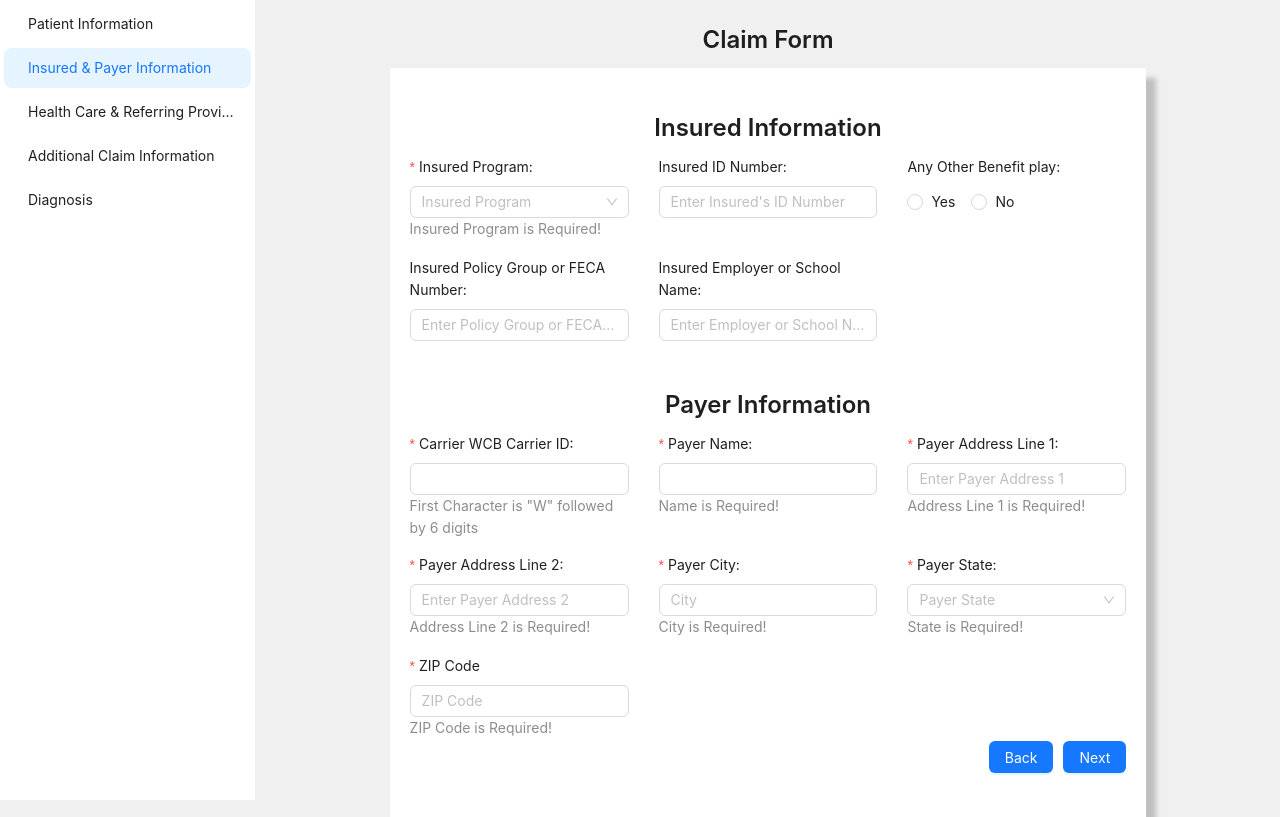
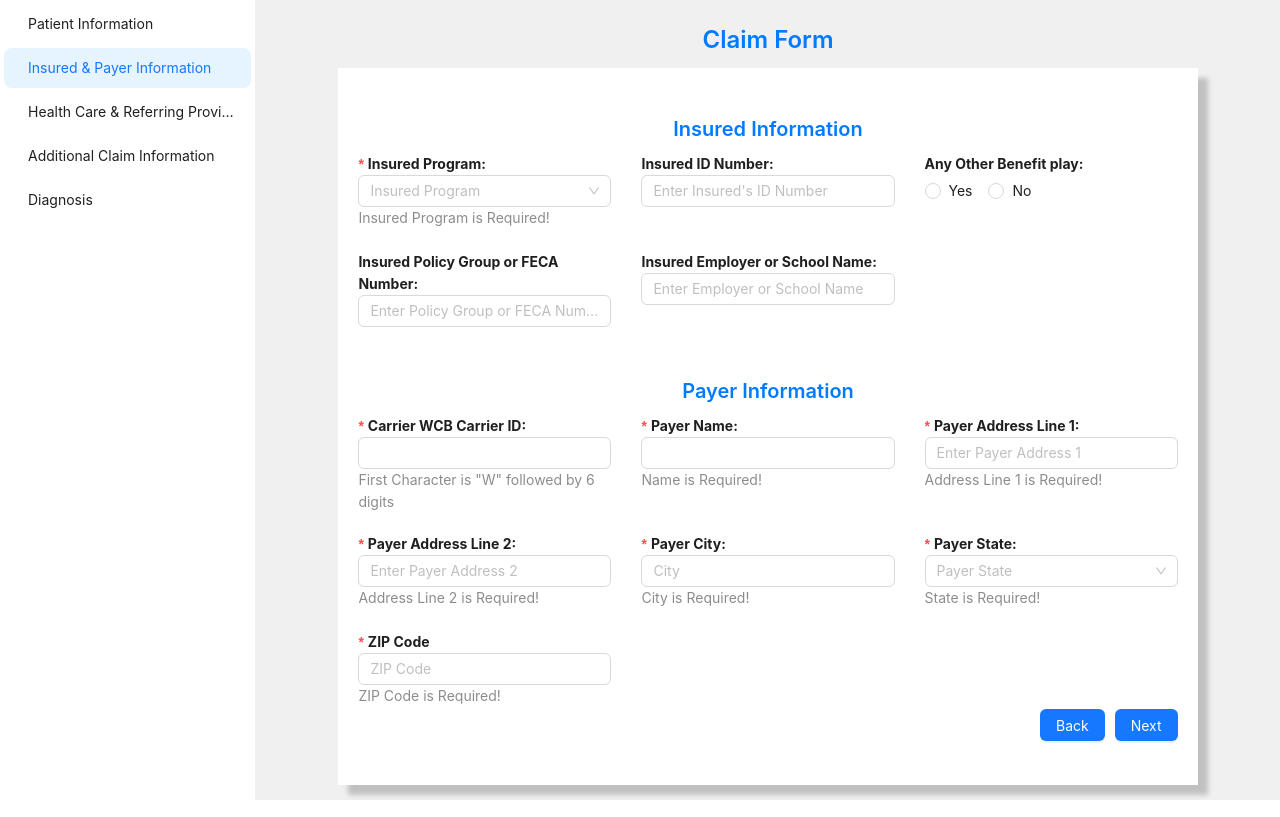
Before and after one commit to anji2006/ClaimInsurance, a React (Vite) app: page / in a window 1280 px wide. Both pictures are taken after a click on the item "Insured & Payer Information". Built offline with nearby package versions, Linux system fonts and the light colour scheme.

Commit message:
commit 8

```diff
--- a/src/views/claimForm/Claim.css
+++ b/src/views/claimForm/Claim.css
@@ -7,7 +7,7 @@
 
 @media screen and (min-width: 900px) {
     .form-container{
-        width: 70%;
+        width: 80%;
         padding: 20px;
     }
 }
@@ -21,3 +21,32 @@
     align-items: flex-start;
     justify-content: flex-start;
 }
+
+.ant-form-item-label {
+    padding: unset !important;
+}
+
+.ant-form-item-label > label {
+    font-weight: bold;
+    margin-bottom: 5px;
+    display: block;
+    color: #555;
+}
+
+.supplemental-services-close-btn:hover,
+.supplemental-services-close-btn:focus,
+.supplemental-services-close-btn:active,
+.supplemental-services-close-btn:not(:focus) {
+    border-color: unset !important;
+    border: unset;
+    outline: unset;
+}
+
+.supplemental-card-title .ant-card-head-title {
+    color: #007bff;
+    font-size: 16px;
+}
+
+.claim-subtitle {
+    color: #007bff !important;
+}
--- a/src/views/claimForm/Claim.tsx
+++ b/src/views/claimForm/Claim.tsx
@@ -87,7 +87,7 @@ export default function Claim() {
         items={menuItems}
       />
       <Flex vertical={true} justify="center" align="center" style={{marginLeft: 256}}>
-        <SubTitle title="Claim Form" />
+        <SubTitle level={3} className="claim-subtitle" title="Claim Form" />
         <div className="form-container">{_renderPage()}</div>
       </Flex>
     </div>
--- a/src/views/claimForm/compoents/AdditionalClaimInfo.tsx
+++ b/src/views/claimForm/compoents/AdditionalClaimInfo.tsx
@@ -44,8 +44,8 @@ export default function AdditionalClaimInfo({ next, prev }: IProps) {
       validateTrigger={['onChange', 'onBlur']}
       layout="vertical"
     >
-      <SubTitle title="Additional Claim Information" />
-      <Row gutter={[30, 10]}>
+      <SubTitle className="claim-subtitle" title="Additional Claim Information" />
+      <Row gutter={[30, 20]}>
         <Col span={8}>
           <Form.Item
             label="WCB Authorization Number:"
--- a/src/views/claimForm/compoents/CustomeName.tsx
+++ b/src/views/claimForm/compoents/CustomeName.tsx
@@ -1,9 +1,8 @@
 import React, { useState } from 'react';
-import { Button, Form, Input, InputProps, Modal } from 'antd';
+import { Form, Input, InputProps, Modal } from 'antd';
 
 interface CustomeNameProps extends InputProps {
     title: string;
-
 }
 
 interface Name {
@@ -13,12 +12,11 @@ interface Name {
 }
 
 
-const CustomeName: React.FC<CustomeNameProps> = ({onChange, title, ...props}) => {
+const CustomeName: React.FC<CustomeNameProps> = ({onChange, title, name}) => {
   const [isModalOpen, setIsModalOpen] = useState(false);
-  const [data, setData] = useState<any>();
+  const [data, setData] = useState("");
 
   const [form] = Form.useForm();
-
 
   const handleOk = () => {
     setIsModalOpen(false);
@@ -30,16 +28,18 @@ const CustomeName: React.FC<CustomeNameProps> = ({onChange, title, ...props}) =>
     setData(name);
     form.resetFields();
 
-    {onChange && onChange( name);}
+    if (onChange) onChange(name as any);
   };
 
   const handleCancel = () => {
     setIsModalOpen(false);
   };
 
-  const onSelect = () =>{
+  const onSelect = (e: any) =>{
+    e.preventDefault();
+    e.stopPropagation();
     setIsModalOpen(true);
-  }
+  };
 
   return (
     <>
@@ -48,7 +48,7 @@ const CustomeName: React.FC<CustomeNameProps> = ({onChange, title, ...props}) =>
             value={data}
             onClick={onSelect}
             onChange={onSelect}
-            {...props} />
+            name={name} />
         <Modal title={title} open={isModalOpen} onOk={handleOk} onCancel={handleCancel}>
             <Form
                 layout='vertical'
--- a/src/views/claimForm/compoents/Diagnosis.tsx
+++ b/src/views/claimForm/compoents/Diagnosis.tsx
@@ -10,7 +10,6 @@ import {
   Row,
   Select,
 } from "antd";
-import { IoCloseOutline } from "react-icons/io5";
 import { booleanOptions, dateFormate, icdIndicatorOptions } from "../constants";
 import RadioGroup from "./RadioGroup";
 import SubTitle from "./SubTitle";
@@ -19,6 +18,7 @@ import { CustomObject } from "../../../utils/types";
 import { combineTwoObjects } from "../../../utils/functions";
 import DownloadOption from "./DownloadOption";
 import { useState } from "react";
+import { IoMdCloseCircleOutline } from "react-icons/io";
 
 interface IProps {
   prev: () => void;
@@ -60,8 +60,8 @@ export default function Diagnosis({ prev, onReset }: IProps) {
       validateTrigger={['onChange', 'onBlur']}
       layout="vertical"
     >
-      <SubTitle title="Diagnosis or Nature of Illness or Injury" />
-      <Row gutter={[30, 10]}>
+      <SubTitle className="claim-subtitle" title="Diagnosis or Nature of Illness or Injury" />
+      <Row gutter={[30, 20]}>
         <Col span={8}>
           <Form.Item
             label="ICD Indicator:"
@@ -178,24 +178,21 @@ export default function Diagnosis({ prev, onReset }: IProps) {
 
 
 
-      <SubTitle title="Supplemental Information" />
+      <SubTitle className="claim-subtitle" title="Supplemental Information" />
       <Form.List name="supplemental_information_items">
         {(fields, { add, remove }) => (
           <div style={{ display: "flex", rowGap: 16, flexDirection: "column" }}>
             {fields.map((field) => (
               <Card
                 size="small"
+                className="supplemental-card-title"
                 title={`Service No: ${field.name + 1}`}
                 key={field.key}
                 extra={
-                  <IoCloseOutline
-                    onClick={() => {
-                      remove(field.name);
-                    }}
-                  />
+                  <Button type="text" className="supplemental-services-close-btn" danger shape="circle" icon={<IoMdCloseCircleOutline size={25} />} onClick={() => remove(field.name)} />
                 }
               >
-                <Row gutter={[30, 10]}>
+                <Row gutter={[30, 20]}>
                   <Col span={8}>
                     <Form.Item
                       label="Address(Street) :"
@@ -361,7 +358,7 @@ export default function Diagnosis({ prev, onReset }: IProps) {
               </Card>
             ))}
 
-            <Button type="dashed" style={{marginBottom: 10}} onClick={() => add()} block>
+            <Button color="primary" style={{marginBottom: 10}} onClick={() => add()} variant="filled" block>
               + Add Item
             </Button>
           </div>
--- a/src/views/claimForm/compoents/HelthServiceReferelInfo.tsx
+++ b/src/views/claimForm/compoents/HelthServiceReferelInfo.tsx
@@ -37,8 +37,8 @@ export default function HelthServiceReferelInfo({ next, prev }: IProps) {
       layout="vertical"
       title="Insured Information"
     >
-      <SubTitle title="Health Care Provider Information" />
-      <Row gutter={[30, 10]}>
+      <SubTitle className="claim-subtitle" title="Health Care Provider Information" />
+      <Row gutter={[30, 20]}>
         <Col span={8}>
           <Form.Item
             label="Telephony Area Code:"
@@ -155,8 +155,8 @@ export default function HelthServiceReferelInfo({ next, prev }: IProps) {
 
 
 
-      <SubTitle title="Referring Provider Information" />
-      <Row gutter={[30, 10]}>
+      <SubTitle className="claim-subtitle" title="Referring Provider Information" />
+      <Row gutter={[30, 20]}>
         <Col span={8}>
           <Form.Item
             label="Referring Provider Qualifier:"
@@ -209,8 +209,8 @@ export default function HelthServiceReferelInfo({ next, prev }: IProps) {
         </Col>
       </Row>
 
-      <SubTitle title="Service Facility Information" />
-      <Row gutter={[30, 10]}>
+      <SubTitle className="claim-subtitle" title="Service Facility Information" />
+      <Row gutter={[30, 20]}>
         <Col span={8}>
           <Form.Item
             label="Service Facility Name:"
--- a/src/views/claimForm/compoents/InsuredAndPayerInfo.tsx
+++ b/src/views/claimForm/compoents/InsuredAndPayerInfo.tsx
@@ -39,8 +39,8 @@ export default function InsuredAndPayerInfo({ next, prev }: IProps) {
       layout="vertical"
       title="Insured Information"
     >
-      <SubTitle title="Insured Information" />
-      <Row gutter={[30, 15]}>
+      <SubTitle className="claim-subtitle" title="Insured Information" />
+      <Row gutter={[30, 20]}>
         <Col span={8}>
           <Form.Item
             label="Insured Program:"
@@ -249,8 +249,8 @@ export default function InsuredAndPayerInfo({ next, prev }: IProps) {
 
 
 
-      <SubTitle title="Payer Information" />
-      <Row gutter={[30, 15]}>
+      <SubTitle className="claim-subtitle" title="Payer Information" />
+      <Row gutter={[30, 20]}>
         <Col span={8}>
           <Form.Item
             label="Carrier WCB Carrier ID:"
--- a/src/views/claimForm/compoents/PatientInformation.tsx
+++ b/src/views/claimForm/compoents/PatientInformation.tsx
@@ -54,8 +54,8 @@ export default function PatientInformation({ next }: IProps) {
       layout="vertical"
       title="Patient Information"
     >
-      <SubTitle title="Patient Information" />
-      <Row gutter={[30, 10]}>
+      <SubTitle className="claim-subtitle" title="Patient Information" />
+      <Row gutter={[30, 20]}>
         <Col span={8}>
           <Form.Item
             label="Patient's Account No:"
--- a/src/views/claimForm/compoents/SubTitle.tsx
+++ b/src/views/claimForm/compoents/SubTitle.tsx
@@ -4,13 +4,15 @@ const {Title} = Typography;
 
 interface IProps {
     title: string;
+    className: string;
+    level?: 1 | 2 | 3 | 4 | 5;
 }
 
 
-export default function SubTitle({title} : IProps) {
+export default function SubTitle({title, className="", level} : IProps) {
   return (
     <Flex justify='center'>
-        <Title level={3} >{title}</Title>
+        <Title className={className} level={level ? level : 4} >{title}</Title>
     </Flex>
   )
 }
```
